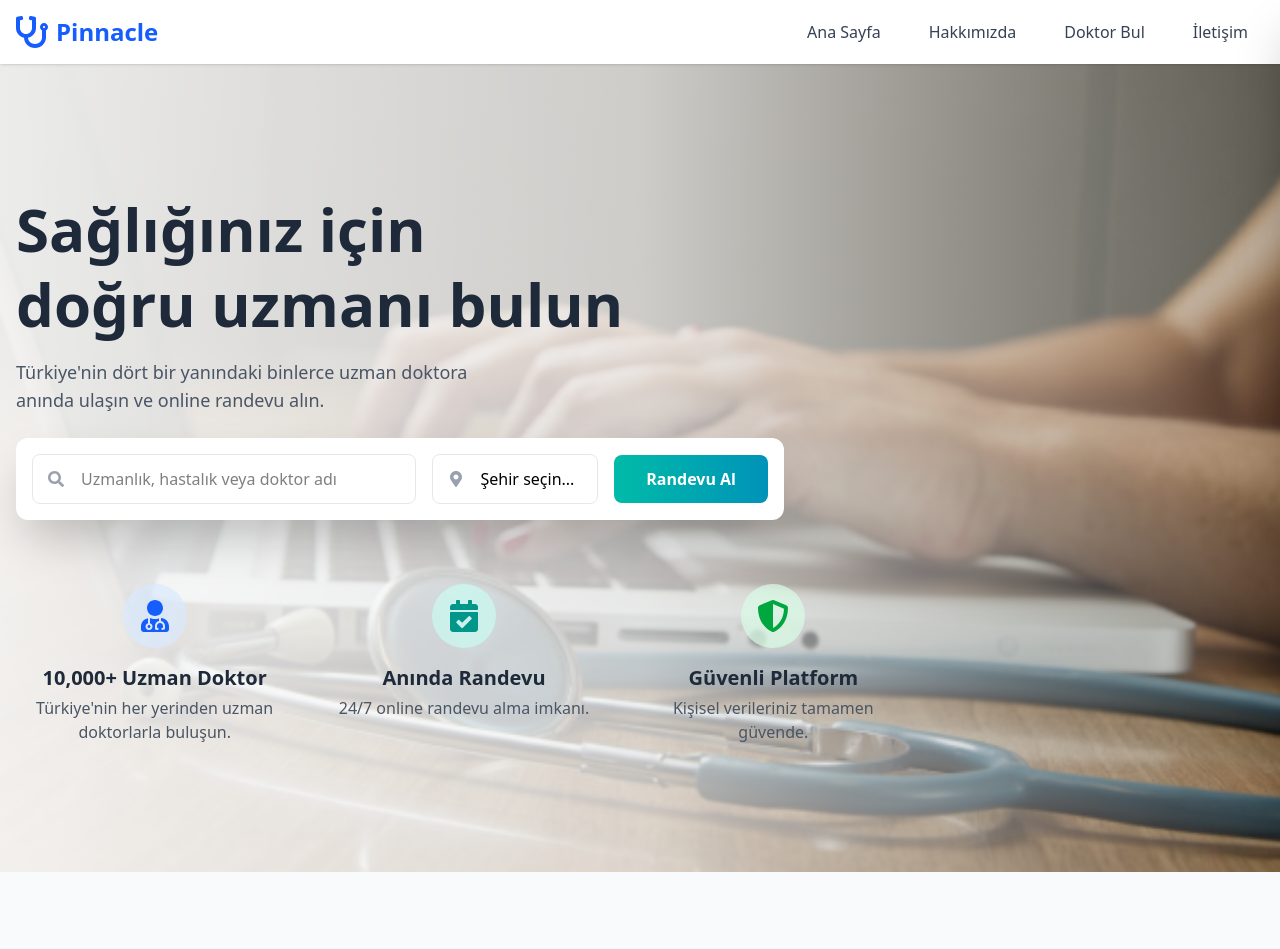
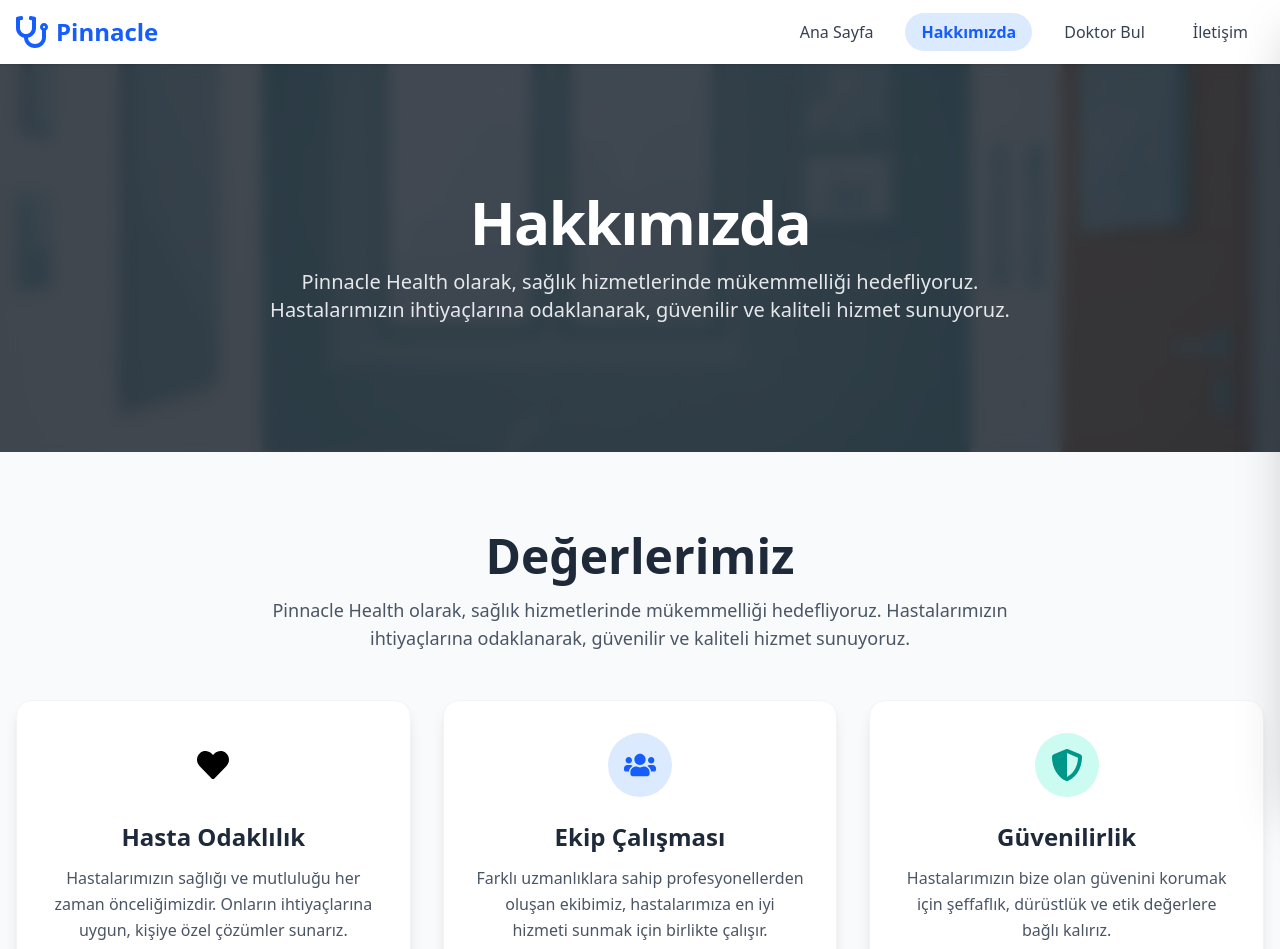
Before and after one commit to EnderKaran/pinnacle-health-systems-frontend, a React (Vite) app: page /hakkimizda in a window 1280 px wide. Shown: the top 949 px of the page. Built offline with nearby package versions, Linux system fonts and the light colour scheme; no server answers.

Commit message:
pages yapısına ayrıldı , react router entegre edildi aboutcontent ve abouthero yapildi , magicuideki blur-in kasma sorunu çözüldü

```diff
--- a/package.json
+++ b/package.json
@@ -16,6 +16,7 @@
     "react": "^19.1.1",
     "react-dom": "^19.1.1",
     "react-icons": "^5.5.0",
+    "react-router-dom": "^7.8.2",
     "swiper": "^11.2.10",
     "tailwind-merge": "^3.3.1",
     "tailwindcss": "^4.1.13"
--- a/src/App.jsx
+++ b/src/App.jsx
@@ -1,33 +1,40 @@
+// src/App.jsx
+
+import React from 'react';
+import { Routes, Route, Outlet } from 'react-router-dom';
 import Navbar from './components/Navbar';
-import Hero from './components/Hero';
-import FeaturedDoctors from './components/FeaturedDoctors';
-import WhyChooseUs from './components/WhyChooseUs';
-import PopularSpecialties from './components/PopularSpecialties';
-import Testimonials from './components/Testimonials';
-import CTA from './components/CTA';
 import Footer from './components/Footer';
+import HomePage from './pages/HomePage';
+import AboutPage from './pages/AboutPage';
+import './App.css';
 
-import './App.css'
-
-function App() {
-
-
+// 1. Tüm sayfalarda ortak olacak yerleşim bileşeni
+const Layout = () => {
   return (
-    <>
-      <div className="bg-gray-50">
+    <div className="bg-gray-50">
       <Navbar />
       <main>
-        <Hero />
-        <FeaturedDoctors />
-        <WhyChooseUs />
-        <PopularSpecialties />
-        <Testimonials />
-        <CTA />
-        </main>
-        <Footer />
-      </div>
-    </>
-  )
+
+        <Outlet />
+      </main>
+      <Footer />
+    </div>
+  );
+};
+
+// 2. Rota tanımlarını yapan ana App bileşeni
+function App() {
+  return (
+    <Routes>
+      <Route path="/" element={<Layout />}>
+
+        <Route index element={<HomePage />} />
+
+        <Route path="hakkimizda" element={<AboutPage />} />
+
+      </Route>
+    </Routes>
+  );
 }
 
-export default App
+export default App;
--- /dev/null
+++ b/src/components/AboutContent.jsx
@@ -0,0 +1,98 @@
+// src/components/AboutContent.jsx
+
+import React from 'react';
+import { motion } from 'framer-motion';
+import { FaHeart, FaUsers, FaShieldAlt } from 'react-icons/fa';
+import BlurIn from '../components/magicui/blur-in'; // magicui bileşenini import ediyoruz
+
+// 1. Değerleri bir veri dizisinde yönetmek kodu daha temiz yapar.
+const valuesData = [
+  {
+    icon: FaHeart,
+    title: "Hasta Odaklılık",
+    description: "Hastalarımızın sağlığı ve mutluluğu her zaman önceliğimizdir. Onların ihtiyaçlarına uygun, kişiye özel çözümler sunarız.",
+    color: "cyan"
+  },
+  {
+    icon: FaUsers,
+    title: "Ekip Çalışması",
+    description: "Farklı uzmanlıklara sahip profesyonellerden oluşan ekibimiz, hastalarımıza en iyi hizmeti sunmak için birlikte çalışır.",
+    color: "blue"
+  },
+  {
+    icon: FaShieldAlt,
+    title: "Güvenilirlik",
+    description: "Hastalarımızın bize olan güvenini korumak için şeffaflık, dürüstlük ve etik değerlere bağlı kalırız.",
+    color: "teal"
+  }
+];
+
+// 2. Kartların kademeli olarak belirmesi için animasyon varyantları
+const containerVariants = {
+  hidden: { opacity: 0 },
+  visible: {
+    opacity: 1,
+    transition: {
+      staggerChildren: 0.2, // Kartlar arasında 0.2s gecikme
+    },
+  },
+};
+
+const itemVariants = {
+  hidden: { y: 20, opacity: 0 },
+  visible: {
+    y: 0,
+    opacity: 1,
+    transition: {
+      duration: 0.5,
+    },
+  },
+};
+
+const AboutContent = () => {
+  return (
+    <section className="bg-gray-50 py-16 lg:py-20"> {/* Arka plan rengi */}
+      <div className="container mx-auto px-4">
+        {/* Başlık Bölümü */}
+        <div className="text-center mb-12">
+          <BlurIn
+            word="Değerlerimiz"
+            className="text-4xl md:text-5xl font-bold text-gray-800"
+          />
+          <BlurIn
+            word="Pinnacle Health olarak, sağlık hizmetlerinde mükemmelliği hedefliyoruz. Hastalarımızın ihtiyaçlarına odaklanarak, güvenilir ve kaliteli hizmet sunuyoruz."
+            className="mt-4 max-w-3xl mx-auto text-lg text-gray-600"
+            duration={0.7}
+          />
+        </div>
+
+        {/* Değer Kartları */}
+        <motion.div
+          className="grid grid-cols-1 md:grid-cols-3 gap-8"
+          variants={containerVariants}
+          initial="hidden"
+          whileInView="visible"
+          viewport={{ once: true, amount: 0.3 }}
+        >
+          {valuesData.map((value) => (
+            <motion.div
+              key={value.title}
+              className="bg-white p-8 rounded-2xl shadow-lg border border-gray-100 text-center flex flex-col items-center hover:-translate-y-2 transition-transform duration-300"
+              variants={itemVariants}
+            >
+              <div className={`mb-6 p-4 bg-${value.color}-100 rounded-full`}>
+                <value.icon className={`w-8 h-8 text-${value.color}-600`} />
+              </div>
+              <h3 className="text-2xl font-bold text-gray-800 mb-3">{value.title}</h3>
+              <p className="text-gray-600 leading-relaxed">
+                {value.description}
+              </p>
+            </motion.div>
+          ))}
+        </motion.div>
+      </div>
+    </section>
+  );
+};
+
+export default AboutContent;
--- /dev/null
+++ b/src/components/AboutHero.jsx
@@ -0,0 +1,24 @@
+import React from 'react';
+import AboutHeroImage from '../assets/about-hero-background.png';
+
+const AboutHero = () => {
+  return (
+    <section
+      className="relative bg-cover bg-center py-32 text-white"
+      style={{ backgroundImage: `url(${AboutHeroImage})` }}
+    >
+      <div className="absolute inset-0 bg-gray-800/60 backdrop-blur-sm"></div>
+      <div className="relative container mx-auto px-4 text-center">
+        <h1 className="text-5xl md:text-6xl font-bold tracking-tight">
+          Hakkımızda
+        </h1>
+        <p className="mt-4 max-w-3xl mx-auto text-lg md:text-xl text-gray-200">
+          Pinnacle Health olarak, sağlık hizmetlerinde mükemmelliği hedefliyoruz.
+          Hastalarımızın ihtiyaçlarına odaklanarak, güvenilir ve kaliteli hizmet sunuyoruz.
+        </p>
+      </div>
+    </section>
+  );
+};
+
+export default AboutHero;
--- a/src/components/Footer.jsx
+++ b/src/components/Footer.jsx
@@ -1,40 +1,42 @@
+// src/components/Footer.jsx
+
 import React from 'react';
-
+// 1. React Router'dan Link bileşenini import ediyoruz
+import { Link } from 'react-router-dom';
 import { FaStethoscope, FaFacebookF, FaTwitter, FaInstagram, FaLinkedinIn, FaCheckCircle } from 'react-icons/fa';
 
-
+// 2. 'href' anahtarını React Router'ın kullandığı 'to' ile değiştiriyoruz.
 const footerLinks = [
   {
     title: 'Hızlı Bağlantılar',
-
     links: [
-      { name: 'Ana Sayfa', href: '/' },
-      { name: 'Doktor Bul', href: '/doktor-bul' },
-      { name: 'Hakkımızda', href: '/hakkimizda' },
-      { name: 'İletişim', href: '/iletisim' },
+      { name: 'Ana Sayfa', to: '/' },
+      { name: 'Doktor Bul', to: '/doktor-bul' },
+      { name: 'Hakkımızda', to: '/hakkimizda' },
+      { name: 'İletişim', to: '/iletisim' },
     ]
   },
   {
     title: 'Kurumsal',
     links: [
-      { name: 'Hakkımızda', href: '#' },
-      { name: 'Kariyer', href: '#' },
-      { name: 'Basın', href: '#' },
-      { name: 'Ortaklarımız', href: '#' },
-      { name: 'İletişim', href: '#' },
+      { name: 'Hakkımızda', to: '/hakkimizda' }, // Bunu da /hakkimizda olarak güncelledim
+      { name: 'Kariyer', to: '#' },
+      { name: 'Basın', to: '#' },
+      { name: 'Ortaklarımız', to: '#' },
     ]
   },
   {
     title: 'Destek',
     links: [
-      { name: 'Yardım Merkezi', href: '#' },
-      { name: 'Sık Sorulan Sorular', href: '#' },
-      { name: 'Gizlilik Politikası', href: '#' },
-      { name: 'Kullanım Koşulları', href: '#' },
+      { name: 'Yardım Merkezi', to: '#' },
+      { name: 'Sık Sorulan Sorular', to: '#' },
+      { name: 'Gizlilik Politikası', to: '#' },
+      { name: 'Kullanım Koşulları', to: '#' },
     ]
   }
 ];
 
+// Sosyal medya linkleri dış bağlantı olabileceği için 'a' etiketi olarak kalabilir.
 const socialLinks = [
   { icon: FaFacebookF, href: '#' },
   { icon: FaTwitter, href: '#' },
@@ -46,26 +48,25 @@ const Footer = () => {
   return (
     <footer className="bg-[#1D2B3A] text-white">
       <div className="container mx-auto px-4 py-16">
-        {/* Üst Kısım - 4 Sütunlu Grid */}
         <div className="grid grid-cols-1 md:grid-cols-2 lg:grid-cols-4 gap-10">
           {/* Sütun 1: Logo ve Sosyal Medya */}
           <div className="space-y-4">
-            <a href="/" className="flex items-center space-x-2">
+            {/* 3. Logo için 'a' etiketini 'Link' ile değiştiriyoruz */}
+            <Link to="/" className="flex items-center space-x-2">
               <FaStethoscope className="w-8 h-8 text-blue-400" />
               <span className="text-2xl font-bold">Pinnacle</span>
-            </a>
+            </Link>
             <p className="text-gray-400">
               Türkiye'nin en güvenilir online randevu platformu. Sağlığınız için doğru uzmanı bulmanın en kolay yolu.
             </p>
             <div className="flex space-x-4">
               {socialLinks.map((link, index) => (
-                <a key={index} href={link.href} className="bg-white/10 p-3 rounded-full hover:bg-white/20 transition-colors">
+                <a key={index} href={link.href} className="bg-white/10 p-3 rounded-full hover:bg-white/20 transition-colors" target="_blank" rel="noopener noreferrer">
                   <link.icon className="w-5 h-5" />
                 </a>
               ))}
             </div>
           </div>
-
 
           {footerLinks.map((column) => (
             <div key={column.title}>
@@ -73,9 +74,17 @@ const Footer = () => {
               <ul className="space-y-3">
                 {column.links.map((link) => (
                   <li key={link.name}>
-                    <a href={link.href} className="text-gray-400 hover:text-white transition-colors">
-                      {link.name}
-                    </a>
+                    {/* 4. Linkler için 'a' etiketini 'Link' ile değiştiriyoruz */}
+                    {/* '#' olan linkler için şimdilik 'a' etiketi bırakabiliriz veya Link to="#" yapabiliriz */}
+                    {link.to === '#' ? (
+                      <a href={link.to} className="text-gray-400 hover:text-white transition-colors cursor-not-allowed">
+                        {link.name}
+                      </a>
+                    ) : (
+                      <Link to={link.to} className="text-gray-400 hover:text-white transition-colors">
+                        {link.name}
+                      </Link>
+                    )}
                   </li>
                 ))}
               </ul>
--- a/src/components/Navbar.jsx
+++ b/src/components/Navbar.jsx
@@ -1,36 +1,56 @@
+// src/components/Navbar.jsx
+
 import { useState } from 'react';
 import { FaStethoscope } from "react-icons/fa";
 import { HiMenu, HiX } from "react-icons/hi";
+// 1. Standart 'a' etiketi yerine 'Link' ve 'NavLink' import ediyoruz.
+import { Link, NavLink } from 'react-router-dom';
 
 const Navbar = () => {
   const [isMenuOpen, setIsMenuOpen] = useState(false);
 
-  //nav linkleri
+  // 2. 'href' anahtarını 'to' olarak güncelliyoruz, çünkü React Router bu şekilde kullanıyor.
   const navLinks = [
-    { href: "/", label: "Ana Sayfa" },
-    { href: "/hakkimizda", label: "Hakkımızda" },
-    { href: "/doktor-bul", label: "Doktor Bul" },
-    { href: "/iletisim", label: "İletişim" },
+    { to: "/", label: "Ana Sayfa" },
+    { to: "/hakkimizda", label: "Hakkımızda" },
+    { to: "/doktor-bul", label: "Doktor Bul" },
+    { to: "/iletisim", label: "İletişim" },
   ];
+
+  // Mobil menüyü kapatmak için bir yardımcı fonksiyon
+  const closeMobileMenu = () => setIsMenuOpen(false);
 
   return (
     <>
       {/* 1. Navbar'ın kendisi */}
       <header className="bg-white shadow-sm sticky top-0 z-40">
         <nav className="container mx-auto px-4 py-4 flex justify-between items-center">
-          {/* Logo Kısmı */}
-          <a href="/" className="flex items-center space-x-2">
+          {/* Logo Kısmı: 'a' yerine 'Link' kullanıyoruz */}
+          <Link to="/" className="flex items-center space-x-2" onClick={isMenuOpen ? closeMobileMenu : undefined}>
             <FaStethoscope className="w-8 h-8 text-blue-600" />
             <span className="text-2xl font-bold text-blue-600">Pinnacle</span>
-          </a>
+          </Link>
 
-          {/* Masaüstü Menü Linkleri */}
+          {/* Masaüstü Menü Linkleri: 'a' yerine 'NavLink' kullanıyoruz */}
           <ul className="hidden md:flex items-center space-x-4">
             {navLinks.map((link) => (
               <li key={link.label}>
-                <a href={link.href} className="px-4 py-2 rounded-full text-gray-700 hover:text-blue-600 hover:bg-blue-50 transition-all duration-300">
+                {/*
+                  NavLink, aktif olan linke özel stil vermemizi sağlar.
+                  className içine bir fonksiyon yazarak 'isActive' durumunu kontrol ederiz.
+                */}
+                <NavLink
+                  to={link.to}
+                  className={({ isActive }) =>
+                    `px-4 py-2 rounded-full transition-all duration-300 ${
+                      isActive
+                        ? 'bg-blue-100 text-blue-600 font-semibold'
+                        : 'text-gray-700 hover:text-blue-600 hover:bg-blue-50'
+                    }`
+                  }
+                >
                   {link.label}
-                </a>
+                </NavLink>
               </li>
             ))}
           </ul>
@@ -48,7 +68,7 @@ const Navbar = () => {
       {isMenuOpen && (
         <div
           className="fixed inset-0 bg-black/30 backdrop-blur-sm z-40"
-          onClick={() => setIsMenuOpen(false)}
+          onClick={closeMobileMenu}
         ></div>
       )}
 
@@ -57,18 +77,29 @@ const Navbar = () => {
         {/* Menü Başlığı ve Kapatma Butonu */}
         <div className="flex justify-between items-center p-4 border-b">
             <h2 className="text-xl font-semibold text-gray-800">Menü</h2>
-            <button onClick={() => setIsMenuOpen(false)}>
+            <button onClick={closeMobileMenu}>
                 <HiX className="w-8 h-8 text-gray-700" />
             </button>
         </div>
 
-        {/* Mobil Menü Linkleri */}
+        {/* Mobil Menü Linkleri: 'a' yerine 'NavLink' kullanıyoruz */}
         <ul className="flex flex-col p-4">
             {navLinks.map((link) => (
               <li key={link.label}>
-                <a href={link.href} className="block w-full text-left py-3 px-3 rounded-lg text-lg text-gray-700 hover:bg-blue-50 hover:text-blue-600 transition-all duration-200">
+                <NavLink
+                  to={link.to}
+                  className={({ isActive }) =>
+                    `block w-full text-left py-3 px-3 rounded-lg text-lg transition-all duration-200 ${
+                      isActive
+                        ? 'bg-blue-100 text-blue-600 font-semibold'
+                        : 'text-gray-700 hover:bg-blue-50 hover:text-blue-600'
+                    }`
+                  }
+                  // 3. Linke tıklandığında mobil menüyü kapat
+                  onClick={closeMobileMenu}
+                >
                   {link.label}
-                </a>
+                </NavLink>
               </li>
             ))}
         </ul>
--- a/src/components/magicui/blur-in.jsx
+++ b/src/components/magicui/blur-in.jsx
@@ -1,21 +1,32 @@
+// src/components/magicui/blur-in.jsx
+
 import { motion } from "framer-motion";
 import { cn } from "../../lib/utils";
 
+const BlurIn = ({ word, className, variant, duration = 0.5 }) => {
 
-const BlurIn = ({ word, className, variant, duration = 0.5 }) => {
   const defaultVariants = {
-    hidden: { filter: "blur(10px)", opacity: 0 },
-    visible: { filter: "blur(0px)", opacity: 1 },
+    hidden: {
+      opacity: 0,
+      y: 20,
+    },
+    visible: {
+      opacity: 1,
+      y: 0,
+    },
   };
+
   const combinedVariants = variant || defaultVariants;
 
   return (
+
     <motion.div
       initial="hidden"
-      animate="visible"
+      whileInView="visible"
+      viewport={{ once: true }}
       transition={{ duration }}
       variants={combinedVariants}
-      className={cn(className)} // Sadece dışarıdan gelen className'i uygulanıyor
+      className={cn(className)}
     >
       {word}
     </motion.div>
--- /dev/null
+++ b/src/pages/AboutPage.jsx
@@ -0,0 +1,14 @@
+import React from 'react'
+import AboutHero from '../components/AboutHero';
+import AboutContent from '../components/AboutContent';
+
+function AboutPage() {
+  return (
+    <>
+      <AboutHero />
+      <AboutContent />
+    </>
+  )
+}
+
+export default AboutPage
--- /dev/null
+++ b/src/pages/HomePage.jsx
@@ -0,0 +1,22 @@
+import React from 'react';
+import Hero from '../components/Hero';
+import FeaturedDoctors from '../components/FeaturedDoctors';
+import WhyChooseUs from '../components/WhyChooseUs';
+import PopularSpecialties from '../components/PopularSpecialties';
+import Testimonials from '../components/Testimonials';
+import CTA from '../components/CTA';
+
+function HomePage() {
+  return (
+    <>
+        <Hero />
+      <FeaturedDoctors />
+      <WhyChooseUs />
+      <PopularSpecialties />
+      <Testimonials />
+      <CTA />
+    </>
+  )
+}
+
+export default HomePage
```
Also changed, not shown: src/main.jsx (+6 -2 lines), src/assets/about-hero-background.png (added), 1 other file (tests, documents, lock files or other folders).
